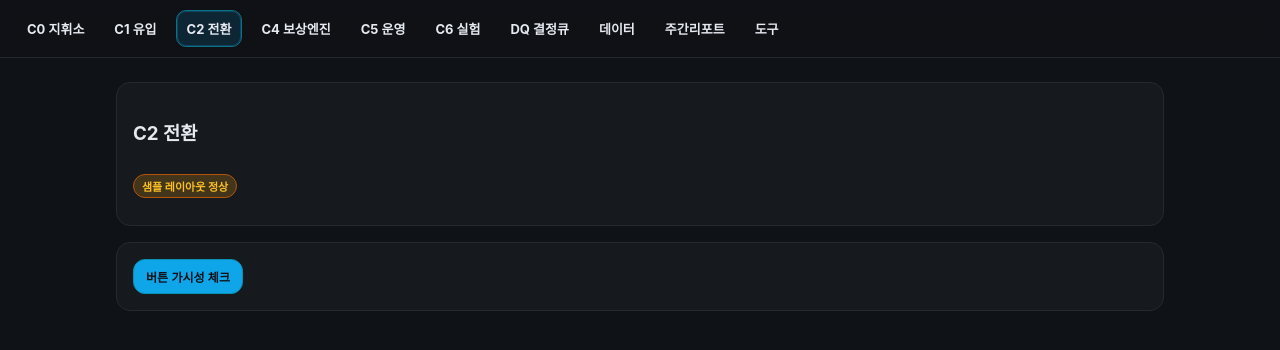
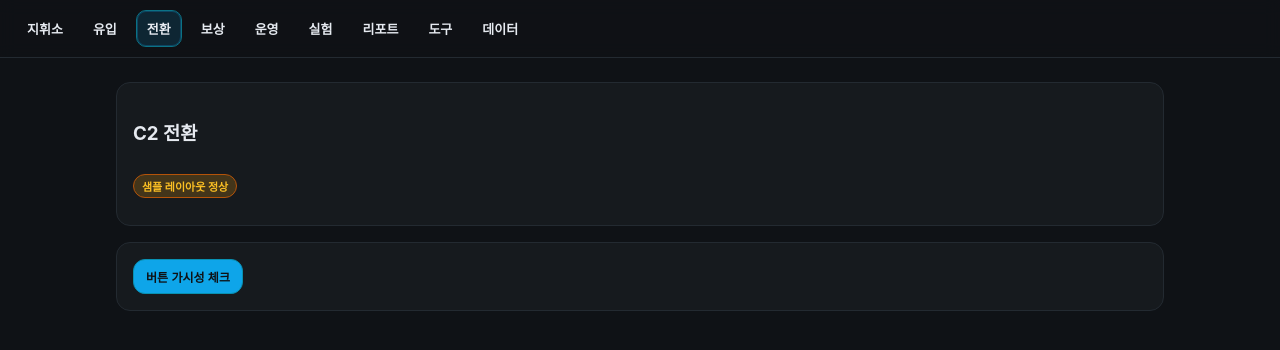
Before and after one commit to sht27363838-glitch/zp-v3.0, a Next.js app: page /commerce in a window 1280 px wide. Shown: the top 350 px of the page. Built offline with nearby package versions, Linux system fonts and the light colour scheme.

Commit message:
Update Nav.tsx

```diff
--- a/app/_components/Nav.tsx
+++ b/app/_components/Nav.tsx
@@ -1,31 +1,46 @@
-'use client'
-import Link from 'next/link'
-import { usePathname } from 'next/navigation'
-import type { Route } from 'next'
+import Link from 'next/link';
+import { usePathname } from 'next/navigation';
 
-// Route-typed tabs (works whether typedRoutes is on or off)
-const tabs: ReadonlyArray<readonly [Route, string]> = [
-  ['/' as Route, 'C0 지휘소'],
-  ['/growth' as Route, 'C1 유입'],
-  ['/commerce' as Route, 'C2 전환'],
-  ['/rewards' as Route, 'C4 보상엔진'],
-  ['/ops' as Route, 'C5 운영'],
-  ['/experiments' as Route, 'C6 실험'],
-  ['/decisions' as Route, 'DQ 결정큐'],
-  ['/data' as Route, '데이터'],
-  ['/report' as Route, '주간리포트'],
-  ['/tools' as Route, '도구'],
-]
+type Tab = { href: string; label: string };
 
-export default function Nav(){
-  const p = usePathname() || '/'
+const tabs: Tab[] = [
+  { href: '/',          label: '지휘소' },
+  { href: '/growth',    label: '유입' },
+  { href: '/commerce',  label: '전환' },
+  { href: '/rewards',   label: '보상' },
+  { href: '/ops',       label: '운영' },
+  { href: '/experiments', label: '실험' },
+  { href: '/report',    label: '리포트' },
+  { href: '/tools',     label: '도구' },
+  { href: '/data',      label: '데이터' }
+];
+
+export default function Nav() {
+  const p = usePathname() || '/';
   return (
-    <div className='nav'>
-      {tabs.map(([href,label]) => (
-        <Link key={href} href={href} className={'tab ' + (p===href ? 'active' : '')}>
-          {label}
+    <div className="nav">
+      {tabs.map(t => (
+        <Link
+          key={t.href}
+          href={t.href}
+          className={'tab ' + (p === t.href ? 'active' : '')}
+        >
+          {t.label}
         </Link>
       ))}
+      <style jsx>{`
+        .nav { display:flex; gap:8px; flex-wrap:wrap; }
+        .tab {
+          padding:8px 12px; border-radius:10px;
+          background:#161A1E; color:#E6EAF0; border:1px solid #232A31;
+          font-size:14px; line-height:20px; text-decoration:none;
+        }
+        .tab:hover { outline:1px solid #0EA5E9; }
+        .tab.active {
+          background:#0EA5E9; color:#0B1118; border-color:#0EA5E9;
+          font-weight:600;
+        }
+      `}</style>
     </div>
-  )
+  );
 }
```
